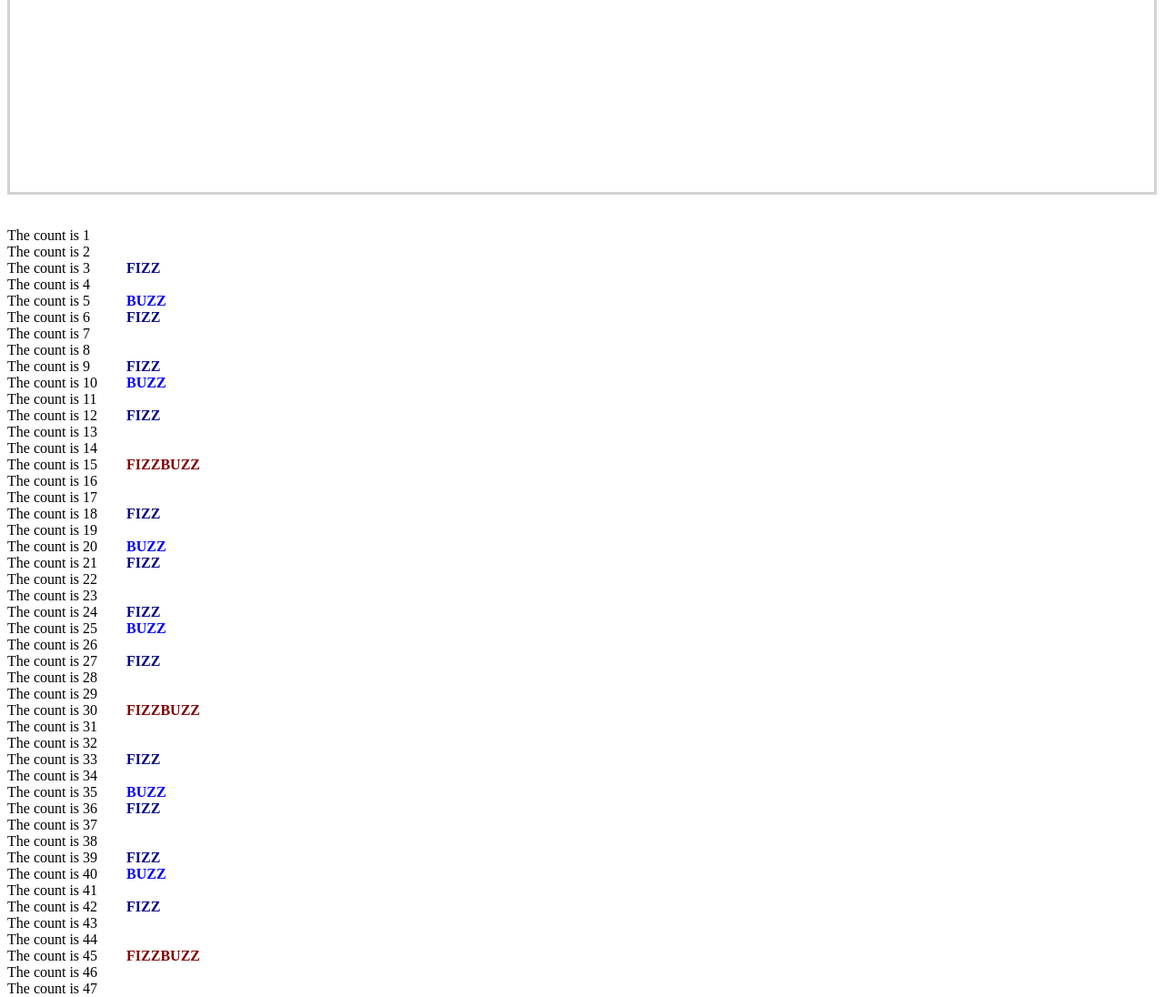
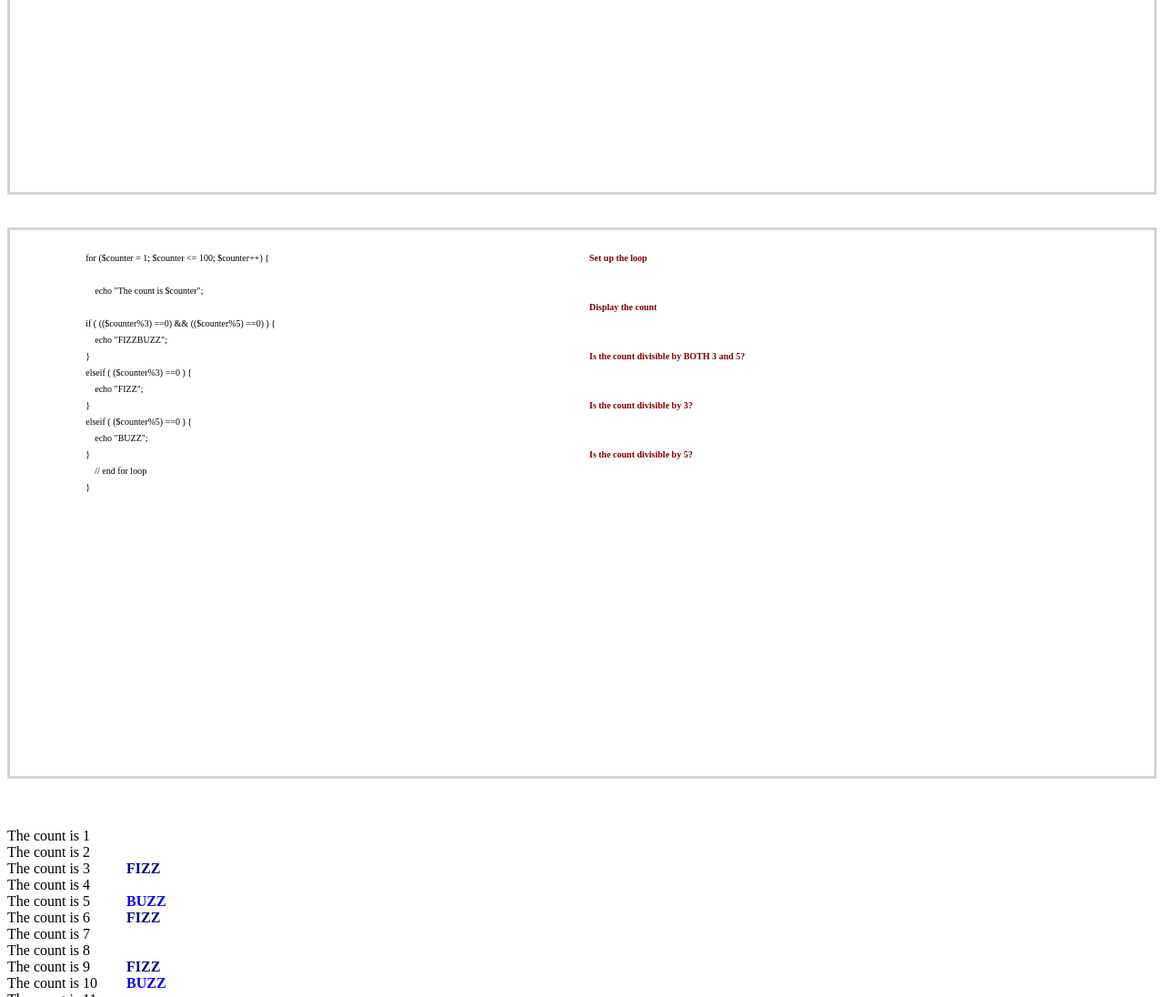
Before and after one commit to ab872/ab872FizzBuzz, a PHP site: page / in a window 1280 px wide. Shown: the part 1240-2336 px from the top of the page at 91% size. Run offline with PHP 8.4, Linux system fonts and the light colour scheme.

Commit message:
index.php   add section to display the code

```diff
--- a/index.php
+++ b/index.php
@@ -75,6 +75,29 @@
 }
 
 .grid-itemMarginReference {
+
+}
+
+
+
+.grid-containerCode1 {
+     border: 3px solid rgb(211, 211, 211, 1.0);
+     display: grid;
+     grid-gap: 1em;
+     grid-template-columns: 0.5fr 4fr 4fr 0.5fr;
+     grid-template-rows: 0.5vh 70vh 0.5vh;
+}
+
+
+.grid-itemCode {
+
+}
+
+.grid-itemTopBottomCode {
+
+}
+
+.grid-itemMarginCode {
 
 }
 
@@ -175,6 +198,121 @@ Output the numbers from 1 to 100.
 </center>
 
 <br><br>
+
+
+
+
+<div class="grid-containerCode1">
+
+     <div class="grid-itemMarginCode">
+     </div>
+
+     <div class="grid-itemTopBottomCode">
+     </div>
+     <div class="grid-itemTopBottomCode">
+     </div>
+
+     <div class="grid-itemMarginCode">
+     </div>
+
+
+
+
+
+     <div class="grid-itemMarginCode">
+     </div>
+
+     <div class="grid-itemCode">
+<span id="codeText" style="color:Black;font-size:10px;">
+for ($counter = 1; $counter <= 100; $counter++) {
+<br><br>
+&nbsp;&nbsp;&nbsp;
+ echo "The count is $counter";
+<br><br>
+if ( (($counter%3) ==0) && (($counter%5) ==0) ) {
+<br>
+&nbsp;&nbsp;&nbsp;
+echo "FIZZBUZZ";
+<br>
+}
+<br>
+elseif ( ($counter%3) ==0 ) {
+<br>
+&nbsp;&nbsp;&nbsp;
+echo "FIZZ";
+<br>
+}
+<br>
+elseif ( ($counter%5) ==0 ) {
+<br>
+&nbsp;&nbsp;&nbsp;
+echo "BUZZ";
+<br>
+}
+<br>
+&nbsp;&nbsp;&nbsp;
+//   end for loop
+<br>
+}
+</span>
+<br><br>
+     </div>
+
+     <div class="grid-itemCode">
+<span id="codeComments" style="color:Maroon;font-size:10px;">
+<b>Set up the loop</b>
+<br>
+<br>
+<br>
+<b>Display the count</b>
+<br>
+<br>
+<br>
+<b>Is the count divisible by BOTH 3 and 5?</b>
+<br>
+<br>
+<br>
+<b>Is the count divisible by 3?</b>
+<br>
+<br>
+<br>
+<b>Is the count divisible by 5?</b>
+</span>
+<br><br>
+     </div>
+
+     <div class="grid-itemMarginCode">
+     </div>
+
+
+
+
+
+
+     <div class="grid-itemMarginCode">
+     </div>
+
+     <div class="grid-itemTopBottomCode">
+     </div>
+     <div class="grid-itemTopBottomCode">
+     </div>
+
+     <div class="grid-itemMarginCode">
+     </div>
+
+
+
+
+
+     <!--  end of grid container Code 1 -->
+</div>
+<br>
+
+
+
+
+<br><br>
+
 
 <?php
 for ($counter = 1; $counter <= 100; $counter++) {
```
